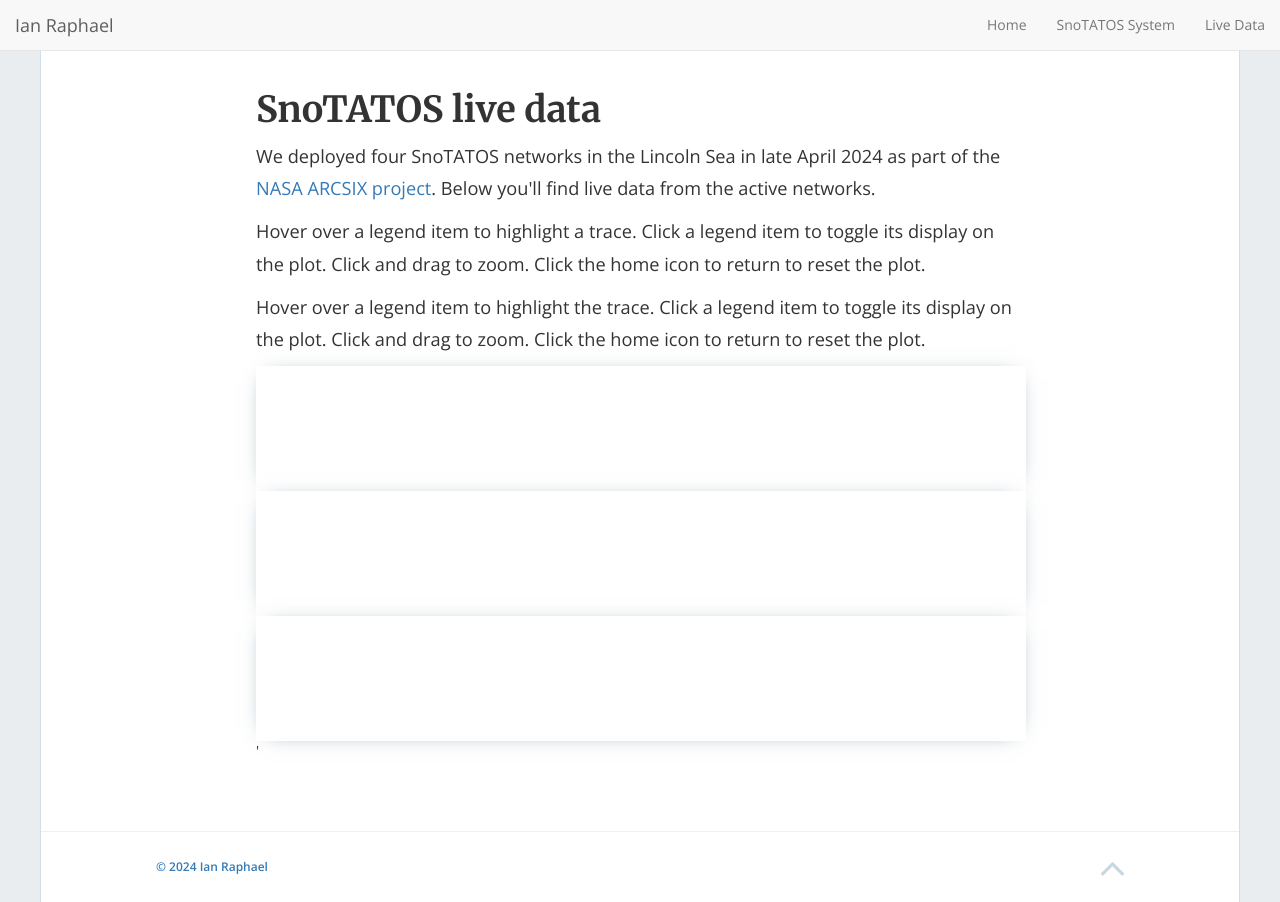
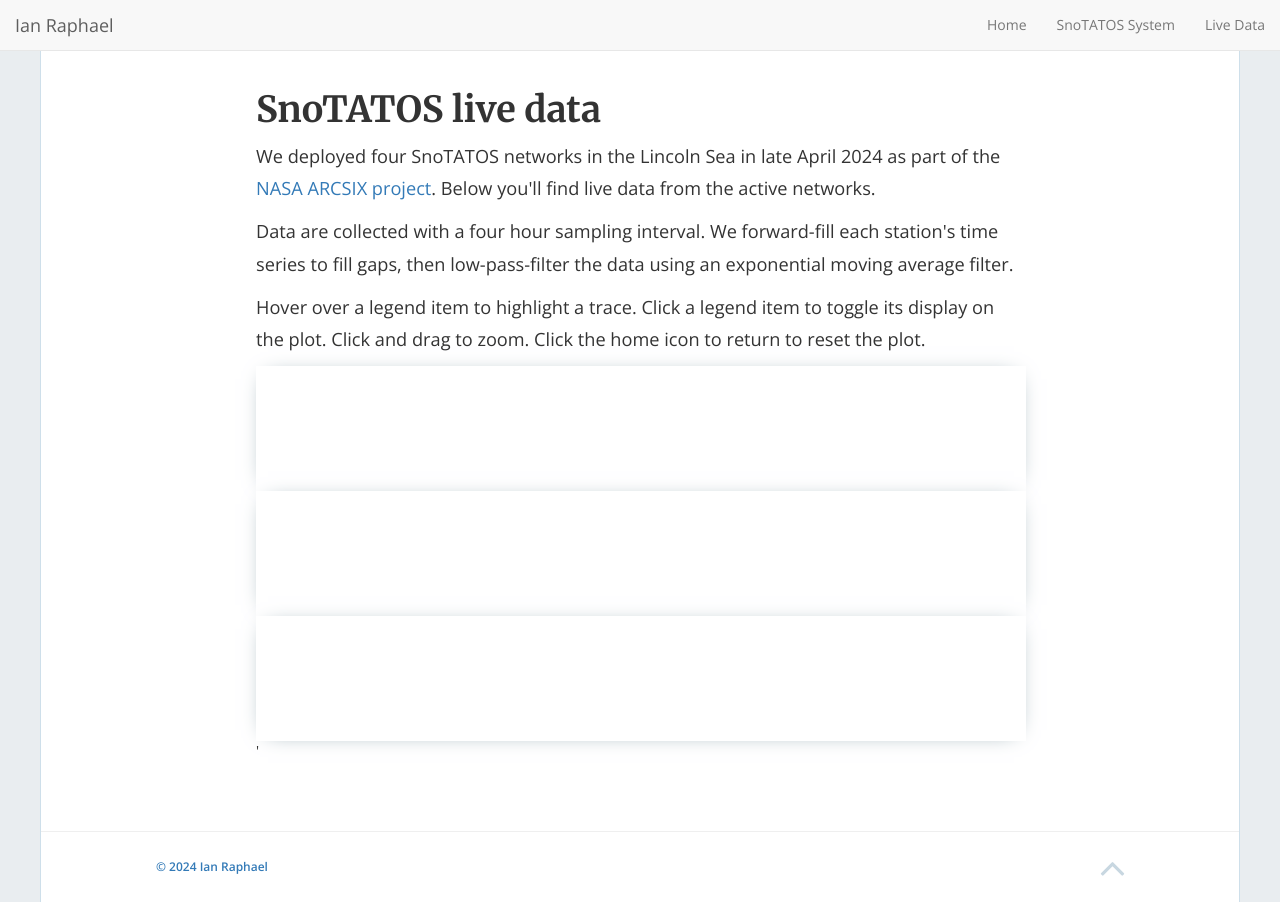
Before and after one commit to ianraphael/ianraphael.github.io, a Jekyll site: the page built from SnoTATOSdata.html, in a window 1280 px wide. Built offline with Jekyll 4.4.1, drawn with Linux system fonts in a browser that asks for light colours; nearby versions of some CDN libraries; a script that is not in the unit is left out.

Commit message:
adding data description.

```diff
--- a/SnoTATOSdata.html
+++ b/SnoTATOSdata.html
@@ -9,13 +9,12 @@ permalink: /SnoTATOSdata/
 <p>We deployed four SnoTATOS networks in the Lincoln Sea in late April 2024 as part
   of the <a href="https://espo.nasa.gov/arcsix/content/ARCSIX" target="_blank" rel="noopener noreferrer">NASA ARCSIX project</a>.
   Below you'll find live data from the active networks.
-
-  <p>Hover over a legend item to highlight a trace. Click a legend item to toggle its display on the plot.
-    Click and drag to zoom. Click the home icon to return to reset the plot.
-
-    <p>Hover over a legend item to highlight the trace. Click a legend item to toggle its display on the plot.
-      Click and drag to zoom. Click the home icon to return to reset the plot.
-
+<br>
+<p>Data are collected with a four hour sampling interval. We forward-fill each station's time series to fill gaps, then low-pass-filter the
+  data using an exponential moving average filter.
+<br>
+<p>Hover over a legend item to highlight a trace. Click a legend item to toggle its display on the plot.
+  Click and drag to zoom. Click the home icon to return to reset the plot.
 
 
     <div class="box">
```
